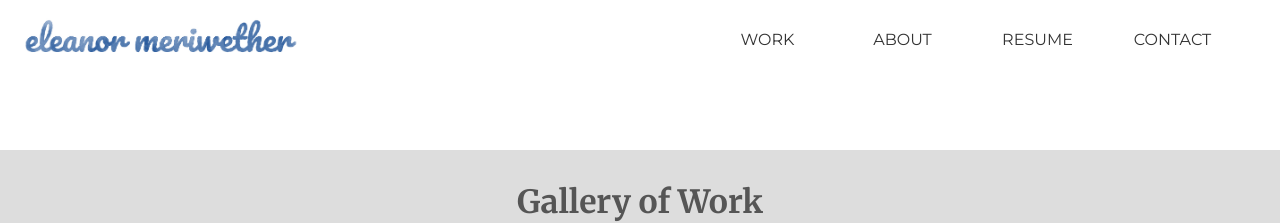
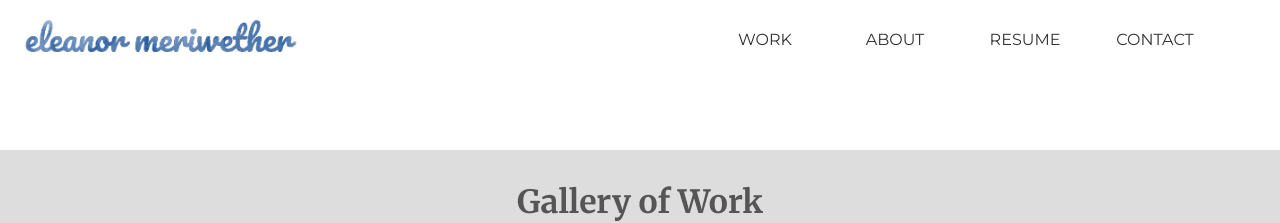
Before and after one commit to emeriwether/emeriwether.github.io, a Jekyll site: the page built from index.html, in a window 1280 px wide. Shown: the top 223 px of the page. Built offline with Jekyll 4.4.1, drawn with Linux system fonts in a browser that asks for light colours; nearby versions of some CDN libraries.

Commit message:
adjust nav on 1400 page size so that it works down to 1200 px page size

```diff
--- a/css/styles.css
+++ b/css/styles.css
@@ -77,7 +77,7 @@ nav ul li a {
     color: #333;
     padding: 10px 20px;
     text-decoration: none;
-    width: 95px;
+    width: 90px;
     position: relative;
     text-align: center;
 }
```
